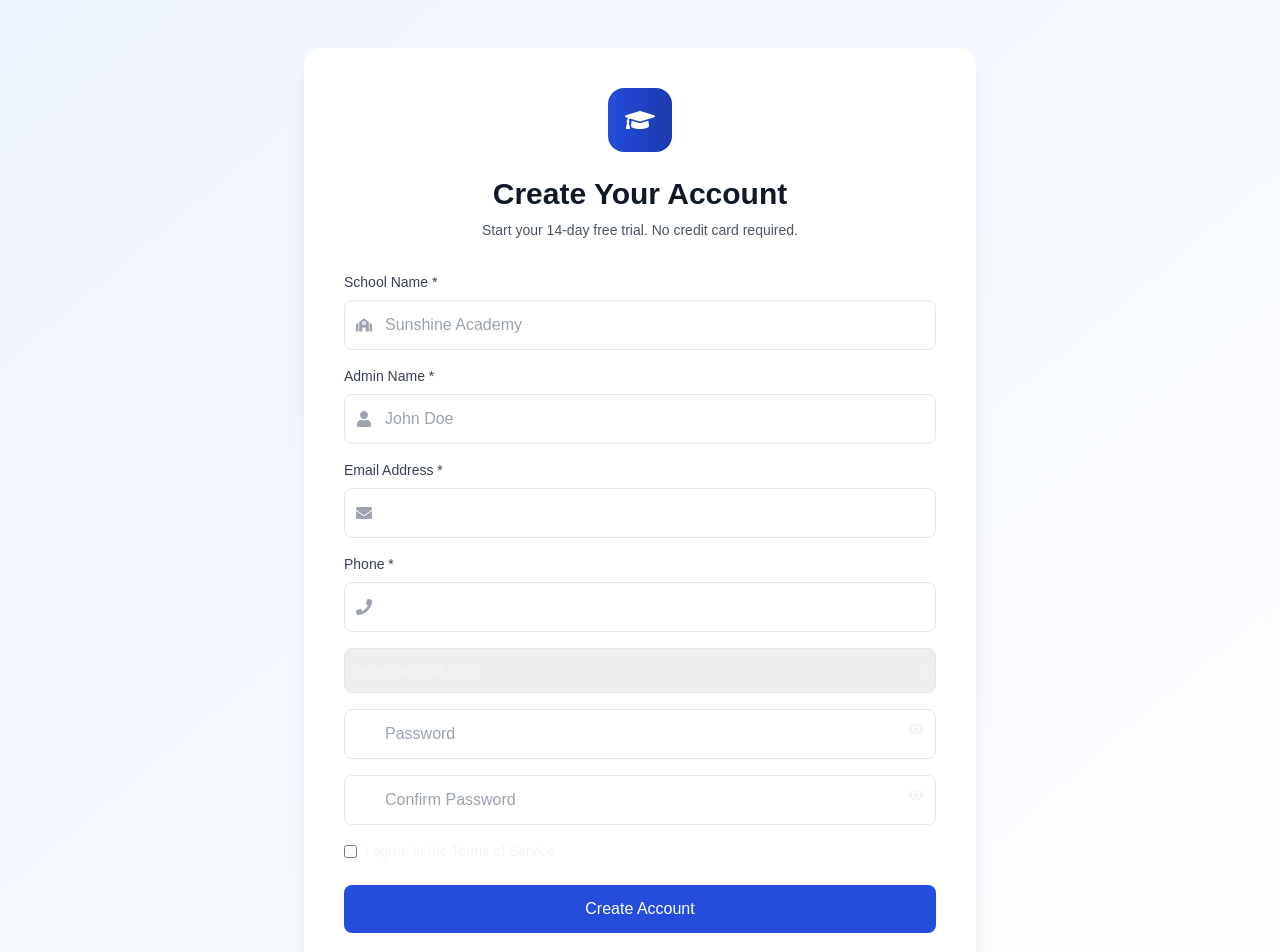
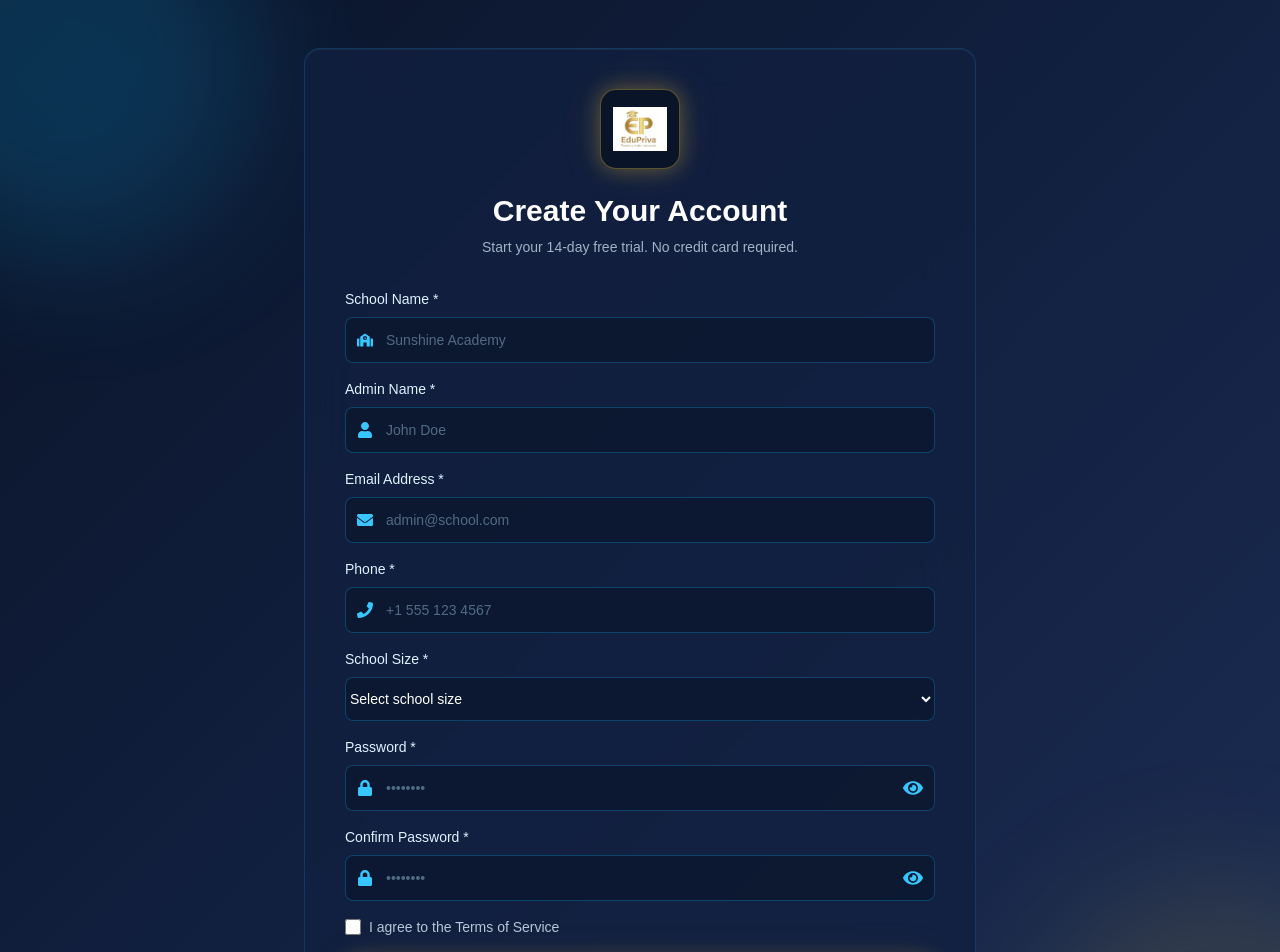
Before and after one commit to Nick-45/EDUMANAGE-PRO, a React (Create React App) app: page /signup in a window 1280 px wide. Shown: the top 952 px of the page. Built offline with nearby package versions, Linux system fonts and the light colour scheme; no server answers.

Commit message:
Update Signup.jsx

```diff
--- a/src/pages/Signup.jsx
+++ b/src/pages/Signup.jsx
@@ -10,7 +10,6 @@ import {
   FaSchool,
   FaEye,
   FaEyeSlash,
-  FaGraduationCap,
   FaArrowRight
 } from 'react-icons/fa';
 import toast from 'react-hot-toast';
@@ -121,26 +120,43 @@ const Signup = () => {
     .replace(/\s+/g, '-')
     .replace(/[^a-z0-9-]/g, '');
 
+  // Shared input classes
+  const inputBase =
+    'w-full py-3 bg-navy-950/60 border border-sky-500/30 placeholder-sky-200/40 text-white rounded-lg focus:outline-none focus:ring-2 focus:ring-sky-400 focus:border-transparent sm:text-sm transition';
+  const iconBase =
+    'absolute inset-y-0 left-0 pl-3 flex items-center pointer-events-none';
+  const iconColor = 'text-sky-400';
+  const labelBase = 'block text-sm font-medium text-sky-100 mb-2';
+  const errorText = 'text-rose-400 text-sm mt-1';
+
   return (
-    <div className="min-h-screen bg-gradient-to-br from-primary-50 to-white flex items-center justify-center py-12 px-4 sm:px-6 lg:px-8">
+    <div className="min-h-screen bg-navy-gradient relative overflow-hidden flex items-center justify-center py-12 px-4 sm:px-6 lg:px-8">
+      {/* Decorative ambient glows */}
+      <div className="pointer-events-none absolute -top-32 -left-32 w-96 h-96 bg-sky-500/20 rounded-full blur-3xl" />
+      <div className="pointer-events-none absolute -bottom-32 -right-32 w-96 h-96 bg-gold-500/15 rounded-full blur-3xl" />
+
       <motion.div
         initial={{ opacity: 0, y: 20 }}
         animate={{ opacity: 1, y: 0 }}
         transition={{ duration: 0.5 }}
-        className="max-w-2xl w-full space-y-8 bg-white p-10 rounded-2xl shadow-xl"
+        className="relative max-w-2xl w-full space-y-8 bg-navy-900/80 backdrop-blur-xl p-10 rounded-2xl border border-sky-500/20 shadow-inner-dark shadow-gold-glow"
       >
         <div className="text-center">
           <div className="flex justify-center">
-            <div className="w-16 h-16 bg-gradient-to-r from-primary-600 to-primary-700 rounded-2xl flex items-center justify-center">
-              <FaGraduationCap className="text-3xl text-white" />
+            <div className="w-20 h-20 rounded-2xl bg-navy-950 border border-gold-500/40 shadow-gold-glow flex items-center justify-center p-3">
+              <img
+                src="/logo192.png"
+                alt="School Logo"
+                className="w-full h-full object-contain"
+              />
             </div>
           </div>
 
-          <h2 className="mt-6 text-3xl font-bold text-gray-900">
+          <h2 className="mt-6 text-3xl font-display font-bold text-white">
             Create Your Account
           </h2>
 
-          <p className="mt-2 text-sm text-gray-600">
+          <p className="mt-2 text-sm text-sky-100/70">
             Start your 14-day free trial. No credit card required.
           </p>
         </div>
@@ -150,69 +166,66 @@ const Signup = () => {
 
             {/* School Name */}
             <div>
-              <label className="block text-sm font-medium text-gray-700 mb-2">
-                School Name *
-              </label>
+              <label className={labelBase}>School Name *</label>
 
               <div className="relative">
-                <div className="absolute inset-y-0 left-0 pl-3 flex items-center">
-                  <FaSchool className="text-gray-400" />
+                <div className={iconBase}>
+                  <FaSchool className={iconColor} />
                 </div>
 
                 <input
                   name="schoolName"
                   value={formData.schoolName}
                   onChange={handleChange}
-                  className="w-full pl-10 py-3 border rounded-lg focus:ring-2 focus:ring-primary-600"
+                  className={`${inputBase} pl-10`}
                   placeholder="Sunshine Academy"
                 />
               </div>
 
               {formData.schoolName && (
-                <p className="text-xs text-gray-500 mt-1">
-                  Your school URL: {generatedSubdomain}.edumanagerpro.com
+                <p className="text-xs text-sky-300/70 mt-1">
+                  Your school URL:{' '}
+                  <span className="text-gold-400 font-medium">
+                    {generatedSubdomain}.edumanagerpro.com
+                  </span>
                 </p>
               )}
 
               {errors.schoolName && (
-                <p className="text-red-500 text-sm">{errors.schoolName}</p>
+                <p className={errorText}>{errors.schoolName}</p>
               )}
             </div>
 
             {/* Admin Name */}
             <div>
-              <label className="block text-sm font-medium text-gray-700 mb-2">
-                Admin Name *
-              </label>
+              <label className={labelBase}>Admin Name *</label>
 
               <div className="relative">
-                <div className="absolute inset-y-0 left-0 pl-3 flex items-center">
-                  <FaUser className="text-gray-400" />
+                <div className={iconBase}>
+                  <FaUser className={iconColor} />
                 </div>
 
                 <input
                   name="adminName"
                   value={formData.adminName}
                   onChange={handleChange}
-                  className="w-full pl-10 py-3 border rounded-lg focus:ring-2 focus:ring-primary-600"
+                  className={`${inputBase} pl-10`}
                   placeholder="John Doe"
                 />
               </div>
 
               {errors.adminName && (
-                <p className="text-red-500 text-sm">{errors.adminName}</p>
+                <p className={errorText}>{errors.adminName}</p>
               )}
             </div>
 
             {/* Email */}
             <div>
-              <label className="block text-sm font-medium text-gray-700 mb-2">
-                Email Address *
-              </label>
+              <label className={labelBase}>Email Address *</label>
 
               <div className="relative">
-                <div className="absolute inset-y-0 left-0 pl-3 flex items-center">
-                  <FaEnvelope className="text-gray-400" />
+                <div className={iconBase}>
+                  <FaEnvelope className={iconColor} />
                 </div>
 
                 <input
@@ -220,41 +233,48 @@ const Signup = () => {
                   type="email"
                   value={formData.email}
                   onChange={handleChange}
-                  className="w-full pl-10 py-3 border rounded-lg focus:ring-2 focus:ring-primary-600"
+                  className={`${inputBase} pl-10`}
+                  placeholder="admin@school.com"
                 />
               </div>
 
               {errors.email && (
-                <p className="text-red-500 text-sm">{errors.email}</p>
+                <p className={errorText}>{errors.email}</p>
               )}
             </div>
 
             {/* Phone */}
             <div>
-              <label className="block text-sm font-medium text-gray-700 mb-2">
-                Phone *
-              </label>
+              <label className={labelBase}>Phone *</label>
 
               <div className="relative">
-                <div className="absolute inset-y-0 left-0 pl-3 flex items-center">
-                  <FaPhone className="text-gray-400" />
+                <div className={iconBase}>
+                  <FaPhone className={iconColor} />
                 </div>
 
                 <input
                   name="phone"
                   value={formData.phone}
                   onChange={handleChange}
-                  className="w-full pl-10 py-3 border rounded-lg focus:ring-2 focus:ring-primary-600"
+                  className={`${inputBase} pl-10`}
+                  placeholder="+1 555 123 4567"
                 />
               </div>
+
+              {errors.phone && (
+                <p className={errorText}>{errors.phone}</p>
+              )}
             </div>
 
             {/* School Size */}
+            <div>
+              <label className={labelBase}>School Size *</label>
+
               <select
                 name="schoolSize"
                 value={formData.schoolSize}
                 onChange={handleChange}
-              className="w-full py-3 border rounded-lg focus:ring-2 focus:ring-primary-600"
+                className={inputBase}
               >
                 <option value="">Select school size</option>
                 <option value="0-200">0-200 students</option>
@@ -263,35 +283,64 @@ const Signup = () => {
                 <option value="1000+">1000+ students</option>
               </select>
 
+              {errors.schoolSize && (
+                <p className={errorText}>{errors.schoolSize}</p>
+              )}
+            </div>
+
             {/* Password */}
+            <div>
+              <label className={labelBase}>Password *</label>
+
               <div className="relative">
+                <div className={iconBase}>
+                  <FaLock className={iconColor} />
+                </div>
+
                 <input
                   type={showPassword ? 'text' : 'password'}
                   name="password"
-                placeholder="Password"
+                  placeholder="••••••••"
                   value={formData.password}
                   onChange={handleChange}
-                className="w-full py-3 pl-10 border rounded-lg focus:ring-2 focus:ring-primary-600"
+                  className={`${inputBase} pl-10 pr-10`}
                 />
 
                 <button
                   type="button"
                   onClick={() => setShowPassword(!showPassword)}
-                className="absolute right-3 top-3"
+                  className="absolute inset-y-0 right-0 pr-3 flex items-center"
+                  aria-label={showPassword ? 'Hide password' : 'Show password'}
                 >
-                {showPassword ? <FaEyeSlash /> : <FaEye />}
+                  {showPassword ? (
+                    <FaEyeSlash className="h-5 w-5 text-sky-400 hover:text-gold-400 transition" />
+                  ) : (
+                    <FaEye className="h-5 w-5 text-sky-400 hover:text-gold-400 transition" />
+                  )}
                 </button>
               </div>
 
+              {errors.password && (
+                <p className={errorText}>{errors.password}</p>
+              )}
+            </div>
+
             {/* Confirm Password */}
+            <div>
+              <label className={labelBase}>Confirm Password *</label>
+
               <div className="relative">
+                <div className={iconBase}>
+                  <FaLock className={iconColor} />
+                </div>
+
                 <input
                   type={showConfirmPassword ? 'text' : 'password'}
                   name="confirmPassword"
-                placeholder="Confirm Password"
+                  placeholder="••••••••"
                   value={formData.confirmPassword}
                   onChange={handleChange}
-                className="w-full py-3 pl-10 border rounded-lg focus:ring-2 focus:ring-primary-600"
+                  className={`${inputBase} pl-10 pr-10`}
                 />
 
                 <button
@@ -299,10 +348,20 @@ const Signup = () => {
                   onClick={() =>
                     setShowConfirmPassword(!showConfirmPassword)
                   }
-                className="absolute right-3 top-3"
+                  className="absolute inset-y-0 right-0 pr-3 flex items-center"
+                  aria-label={showConfirmPassword ? 'Hide password' : 'Show password'}
                 >
-                {showConfirmPassword ? <FaEyeSlash /> : <FaEye />}
+                  {showConfirmPassword ? (
+                    <FaEyeSlash className="h-5 w-5 text-sky-400 hover:text-gold-400 transition" />
+                  ) : (
+                    <FaEye className="h-5 w-5 text-sky-400 hover:text-gold-400 transition" />
+                  )}
                 </button>
+              </div>
+
+              {errors.confirmPassword && (
+                <p className={errorText}>{errors.confirmPassword}</p>
+              )}
             </div>
 
             {/* Terms */}
@@ -312,10 +371,10 @@ const Signup = () => {
                 name="terms"
                 checked={formData.terms}
                 onChange={handleChange}
-                className="mr-2"
+                className="h-4 w-4 mr-2 text-gold-500 focus:ring-gold-400 border-sky-500/40 bg-navy-950 rounded"
               />
 
-              <span className="text-sm">
+              <span className="text-sm text-sky-100/80">
                 I agree to the Terms of Service
               </span>
             </div>
@@ -324,14 +383,27 @@ const Signup = () => {
           <button
             type="submit"
             disabled={loading}
-            className="w-full py-3 bg-primary-600 text-white rounded-lg"
+            className="group relative w-full flex justify-center items-center py-3 px-4 text-sm font-semibold rounded-lg text-navy-950 bg-gold-gradient shadow-gold-glow hover:shadow-gold-glow-lg bg-[length:200%_100%] hover:animate-shimmer focus:outline-none focus:ring-2 focus:ring-offset-2 focus:ring-offset-navy-900 focus:ring-gold-400 disabled:opacity-50 disabled:cursor-not-allowed transition-all duration-300"
           >
-            {loading ? 'Creating account...' : 'Create Account'}
+            {loading ? (
+              <div className="flex items-center">
+                <div className="w-5 h-5 border-2 border-navy-950 border-t-transparent rounded-full animate-spin mr-2"></div>
+                Creating account...
+              </div>
+            ) : (
+              <>
+                Create Account
+                <FaArrowRight className="ml-2 group-hover:translate-x-1 transition-transform" />
+              </>
+            )}
           </button>
 
-          <p className="text-center text-sm">
+          <p className="text-center text-sm text-sky-100/70">
             Already have an account?{' '}
-            <Link to="/login" className="text-primary-600">
+            <Link
+              to="/login"
+              className="font-medium text-gold-400 hover:text-gold-300 transition"
+            >
               Sign in
             </Link>
           </p>
```
Lines whose indentation alone changed are shown as unchanged.
